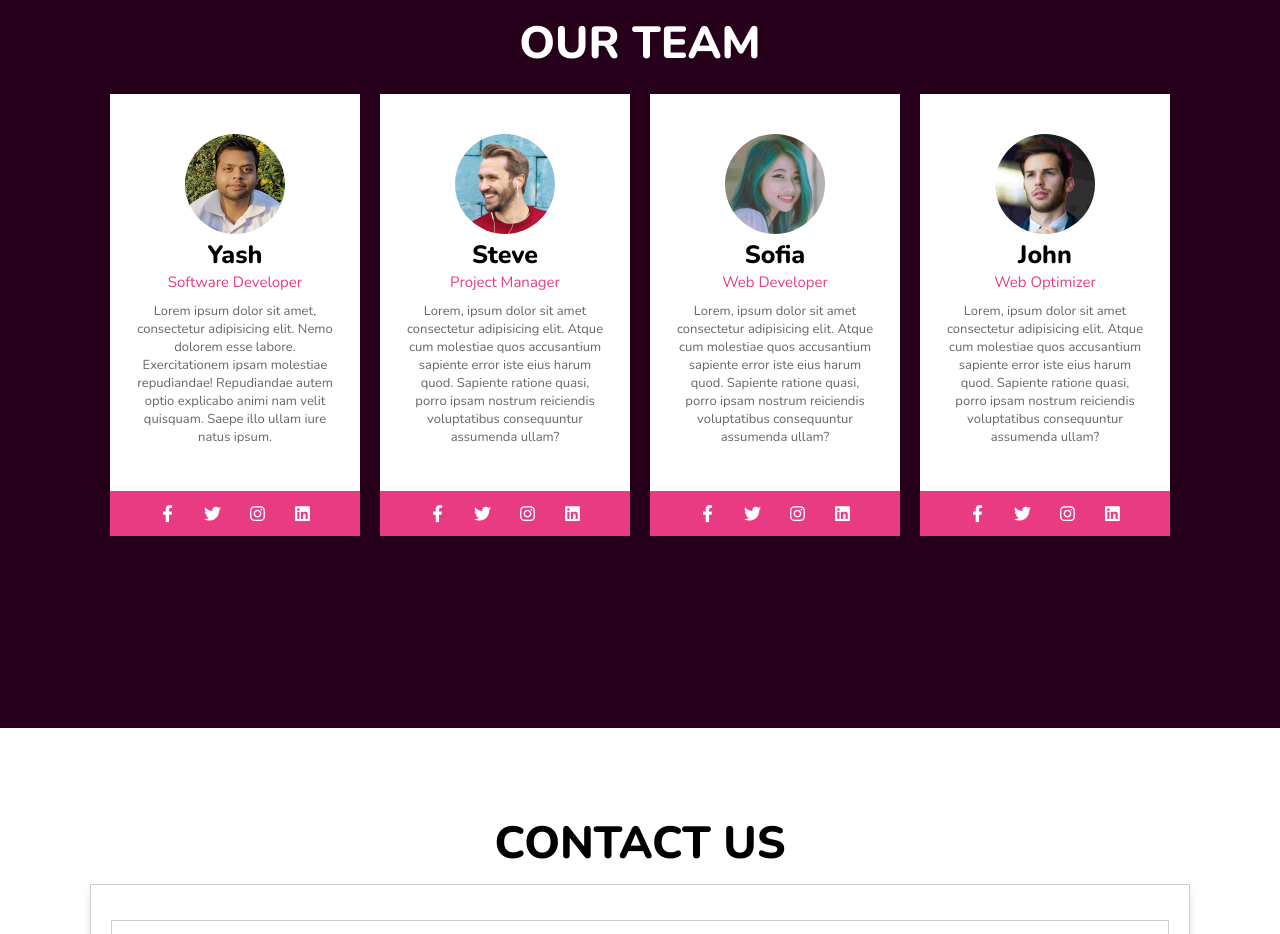
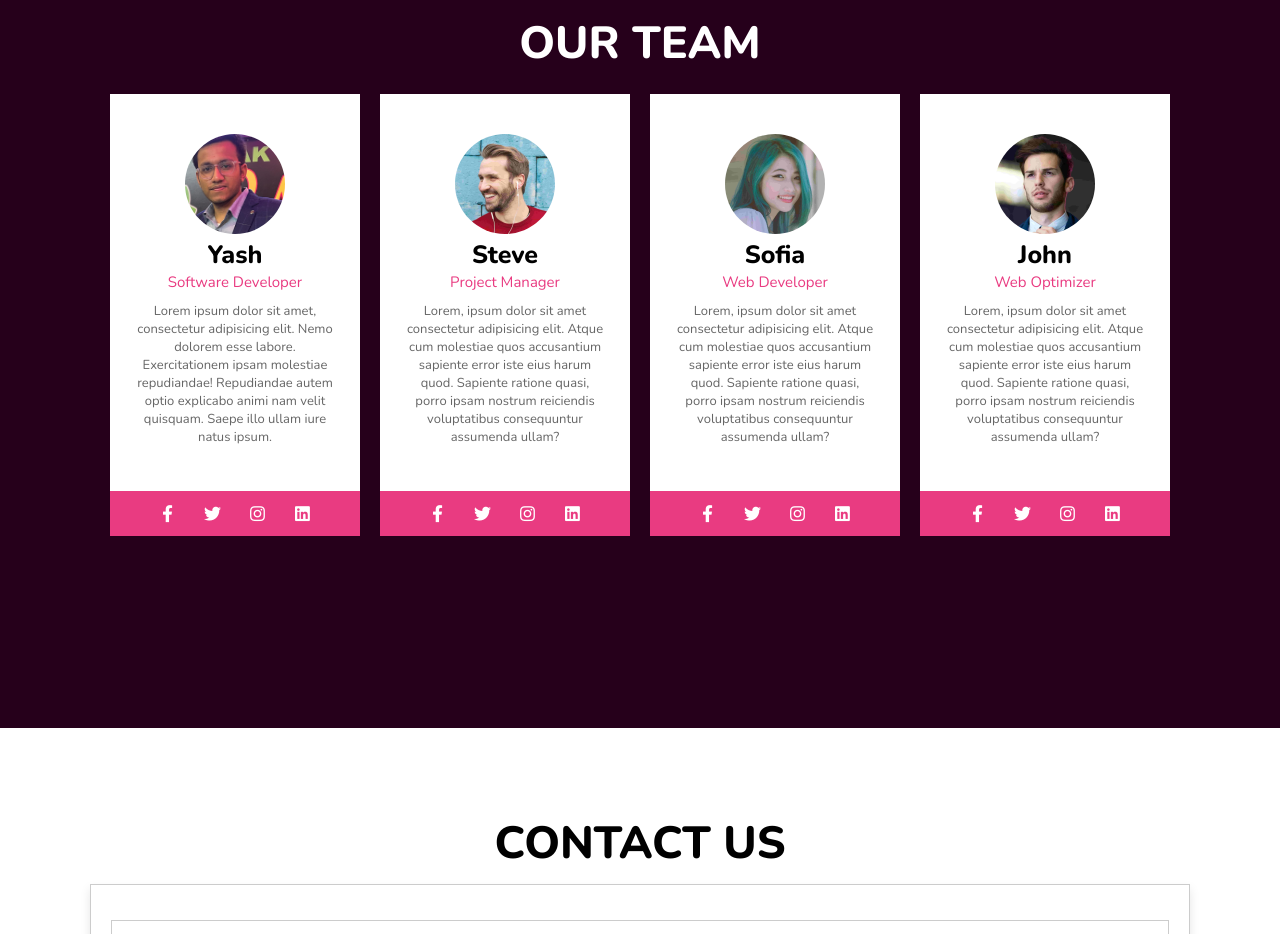
Before and after one commit to gupta-9351/Glow-, a plain HTML site: page index.html in a window 1280 px wide. Shown: the part 3467-4401 px from the top of the page. Drawn offline with nearby package versions, Linux system fonts and the light colour scheme.

Commit message:
Update index.html

```diff
--- a/index.html
+++ b/index.html
@@ -177,7 +177,7 @@
         <div class="box-container">
 
             <div class="box">
-                <img src="images/pic1.png" alt="">
+                <img src="images/image123.jpg" alt="">
                 <h3>Yash</h3>
                 <span>Software Developer</span>
                 <p>Lorem ipsum dolor sit amet, consectetur adipisicing elit. Nemo dolorem esse labore. Exercitationem ipsam molestiae repudiandae!
```
